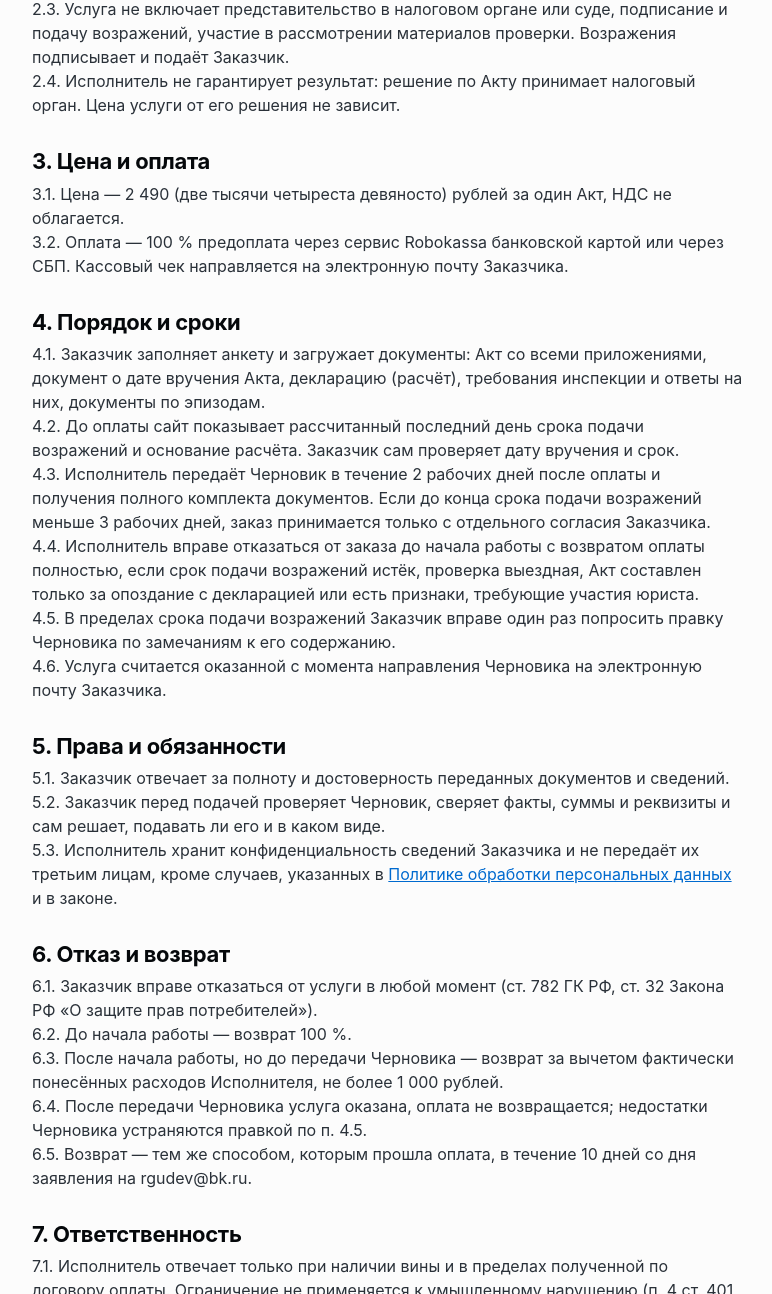
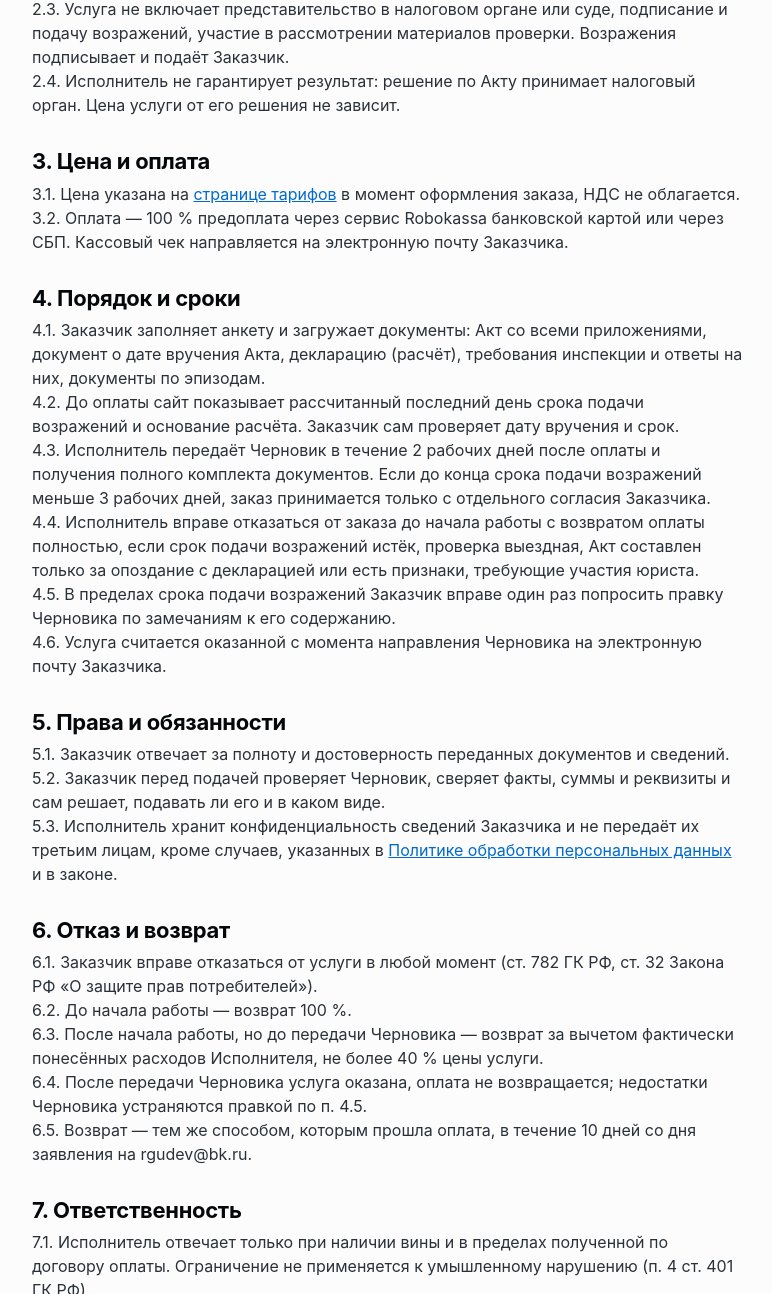
Before and after one commit to super-romeo/akt-dokuwell, a plain HTML site: page offer.html in a window 1280 px wide. Shown: the part 762-2056 px from the top of the page, without its empty margins (252-1024 px from the left). Drawn offline with Linux system fonts and the light colour scheme.

Commit message:
Оферта без цены до шага «нужно» (СМ-10)
3.1 — цена по ссылке на страницу тарифов (click_legal_price); 6.3 — потолок
удержания 40 % цены вместо суммы в рублях. Находка проверки готовности «Смоков».

Co-Authored-By: Claude Opus 5.5 <noreply@anthropic.com>

```diff
--- a/offer.html
+++ b/offer.html
@@ -29,7 +29,7 @@
   <p>2.4. Исполнитель не гарантирует результат: решение по Акту принимает налоговый орган. Цена услуги от его решения не зависит.</p>
 
   <h2>3. Цена и оплата</h2>
-  <p>3.1. Цена — 2 490 (две тысячи четыреста девяносто) рублей за один Акт, НДС не облагается.</p>
+  <p>3.1. Цена указана на <a href="price.html" data-ev="click_legal_price">странице тарифов</a> в момент оформления заказа, НДС не облагается.</p>
   <p>3.2. Оплата — 100 % предоплата через сервис Robokassa банковской картой или через СБП. Кассовый чек направляется на электронную почту Заказчика.</p>
 
   <h2>4. Порядок и сроки</h2>
@@ -48,7 +48,7 @@
   <h2 id="refund">6. Отказ и возврат</h2>
   <p>6.1. Заказчик вправе отказаться от услуги в любой момент (ст. 782 ГК РФ, ст. 32 Закона РФ «О защите прав потребителей»).</p>
   <p>6.2. До начала работы — возврат 100 %.</p>
-  <p>6.3. После начала работы, но до передачи Черновика — возврат за вычетом фактически понесённых расходов Исполнителя, не более 1 000 рублей.</p>
+  <p>6.3. После начала работы, но до передачи Черновика — возврат за вычетом фактически понесённых расходов Исполнителя, не более 40 % цены услуги.</p>
   <p>6.4. После передачи Черновика услуга оказана, оплата не возвращается; недостатки Черновика устраняются правкой по п. 4.5.</p>
   <p>6.5. Возврат — тем же способом, которым прошла оплата, в течение 10 дней со дня заявления на rgudev@bk.ru.</p>
 
```
